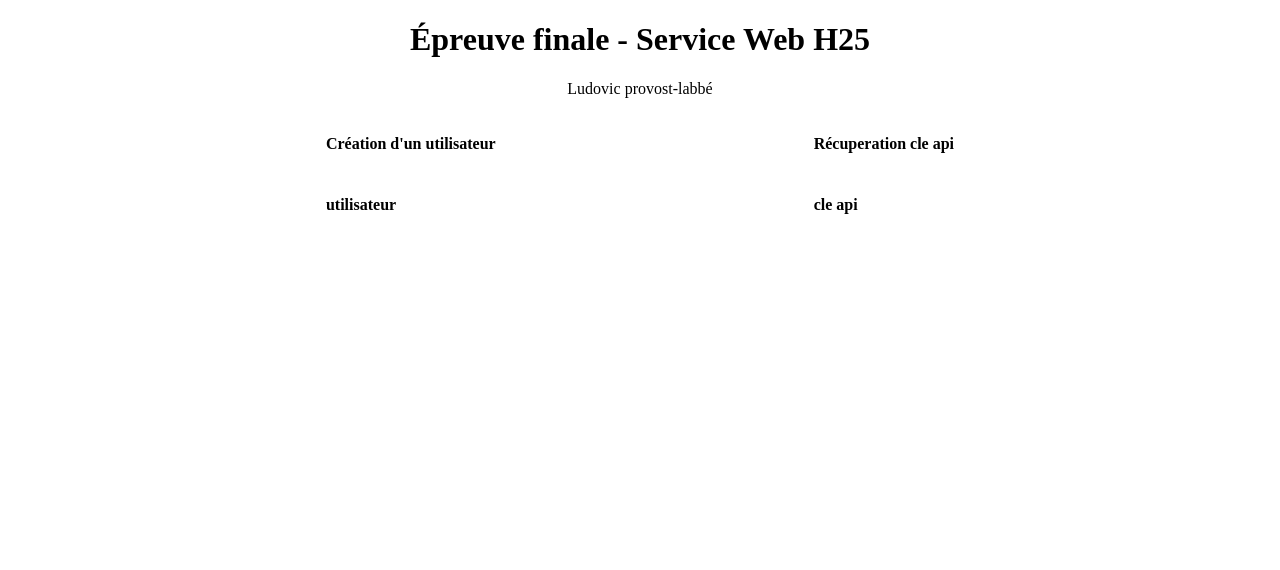
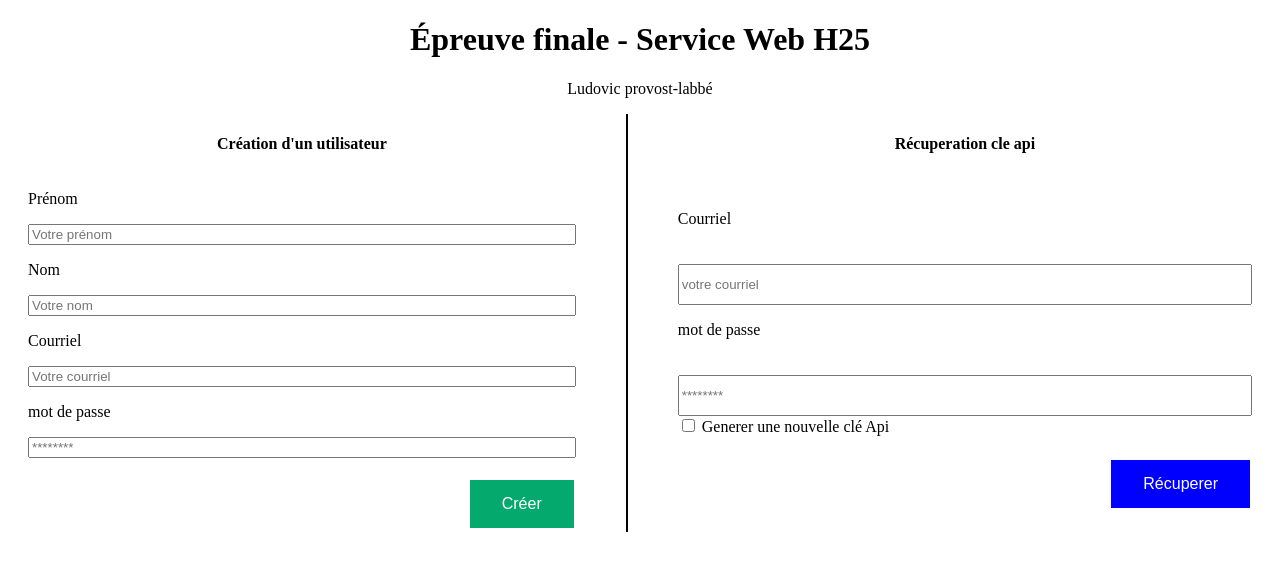
Before and after one commit to Victo-1940381/examin-final, a plain HTML site: page index.html in a window 1280 px wide. Drawn offline with Linux system fonts and the light colour scheme.

Commit message:
fini page html et css

```diff
--- a/css/style.css
+++ b/css/style.css
@@ -9,18 +9,56 @@
 }
 .creationuser{
     display: inline-grid;
-    padding: auto;
-
+    padding-right: 50px;
+    margin-left: 20px;
+}
+h4{
+    text-align: center;
 }
 .recupApi{
     display: inline-grid;
-   padding: auto;
+    padding-left: 50px;
+    margin-right: 20px;
 }
 .form{
    display: grid;
-   grid-template-columns: auto auto;
-    align-items: center;
-    align-content: center;
-    align-self: center;
-    justify-content: space-evenly;
+   grid-template-columns: auto 2px auto;
+
 }
+.ligne{
+    border-left: 2px solid black;
+   height:100%;
+
+
+
+    top: 0;
+}
+#buttonCreer{
+    background-color: #04AA6D; /* Green */
+    border: none;
+    color: white;
+    padding: 15px 32px;
+    text-align: center;
+    text-decoration: none;
+    display: inline-block;
+    font-size: 16px;
+    margin: 4px 2px;
+    cursor: pointer;
+    float: right;
+}
+#buttonrecuperer{
+    background-color: blue;
+    border: none;
+    color: white;
+    padding: 15px 32px;
+    text-align: center;
+    text-decoration: none;
+    display: inline-block;
+    font-size: 16px;
+    margin: 4px 2px;
+    cursor: pointer;
+    float: right;
+}
+#generationapicle{
+    display: inline;
+}
--- a/index.html
+++ b/index.html
@@ -9,13 +9,37 @@
     <h1 class="grostitre">Épreuve finale - Service Web H25</h1>
     <p class="nomtitre">Ludovic provost-labbé</p>
     <div class="form">
+
     <div class="creationuser">
         <h4>Création d'un utilisateur</h4>
-        <h4> utilisateur</h4>
+        <p>Prénom</p>
+        <input type="text" name="prenom" id="prenom" placeholder="Votre prénom">
+        <p>Nom</p>
+        <input type="text" name="nom" id="nom" placeholder="Votre nom">
+        <p>Courriel</p>
+        <input type="email" name="courriel" id="courriel" placeholder="Votre courriel">
+        <p>mot de passe</p>
+        <input type="password" name="password" id="password" placeholder="********">
+        <br>
+        <div class="boutton">
+        <button id="buttonCreer">Créer</button>
+        </div>
     </div>
+    <div class="ligne"></div>
     <div class="recupApi">
         <h4>Récuperation cle api</h4>
-        <h4> cle api</h4>
+        <p>Courriel</p>
+        <input type="email" name="courrielapi" id="courrielapi" placeholder="votre courriel">
+        <p>mot de passe</p>
+        <input type="password" name="passapi" id="passapi" placeholder="********">
+
+        <div>
+            <input type="checkbox" name="generationapicle" id="generationapicle">
+            <label for="generationapicle">Generer une nouvelle clé Api</label>
+        </div>
+        <div>
+        <button id="buttonrecuperer">Récuperer</button>
+    </div>
     </div>
     </div>
 </body>
```
